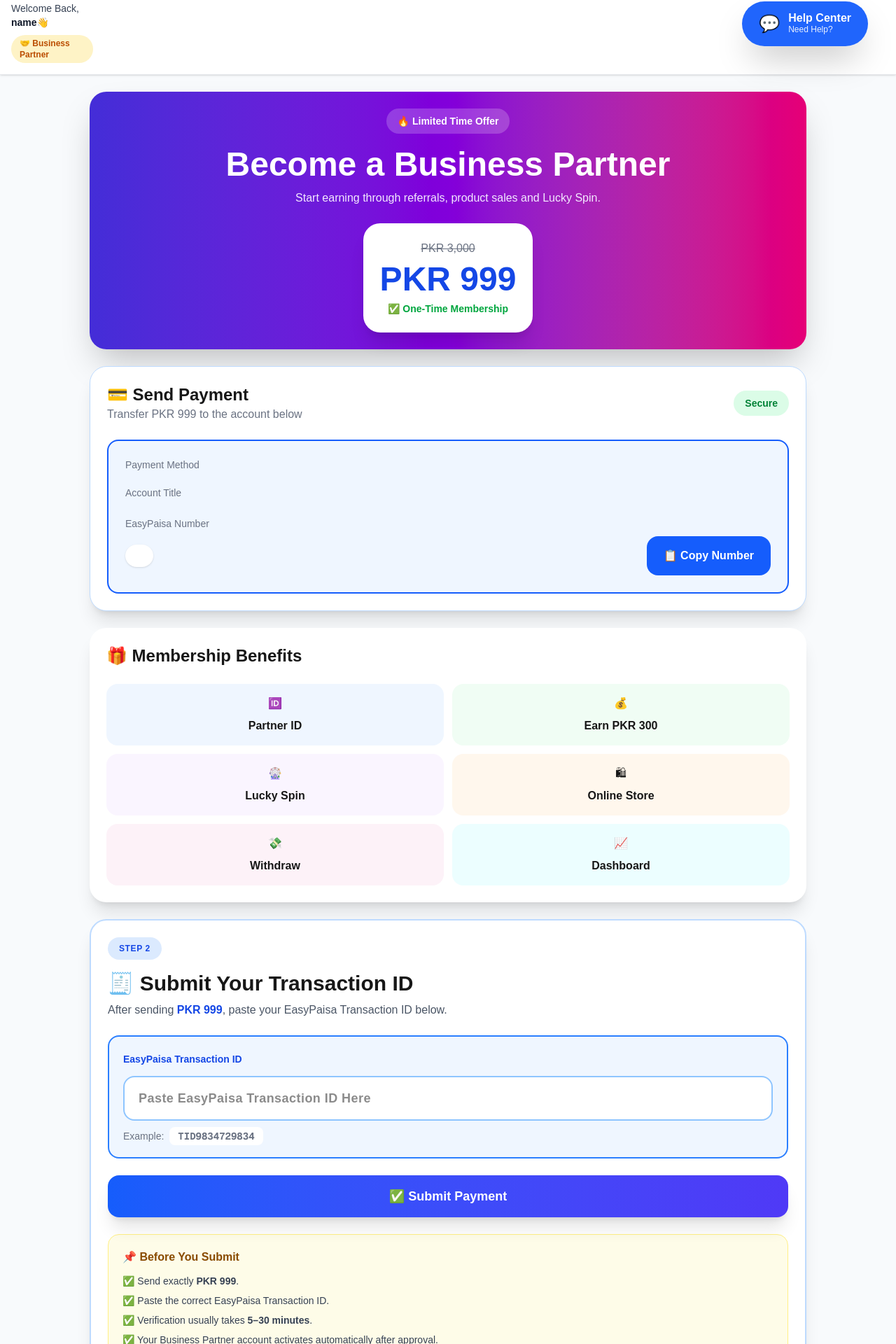
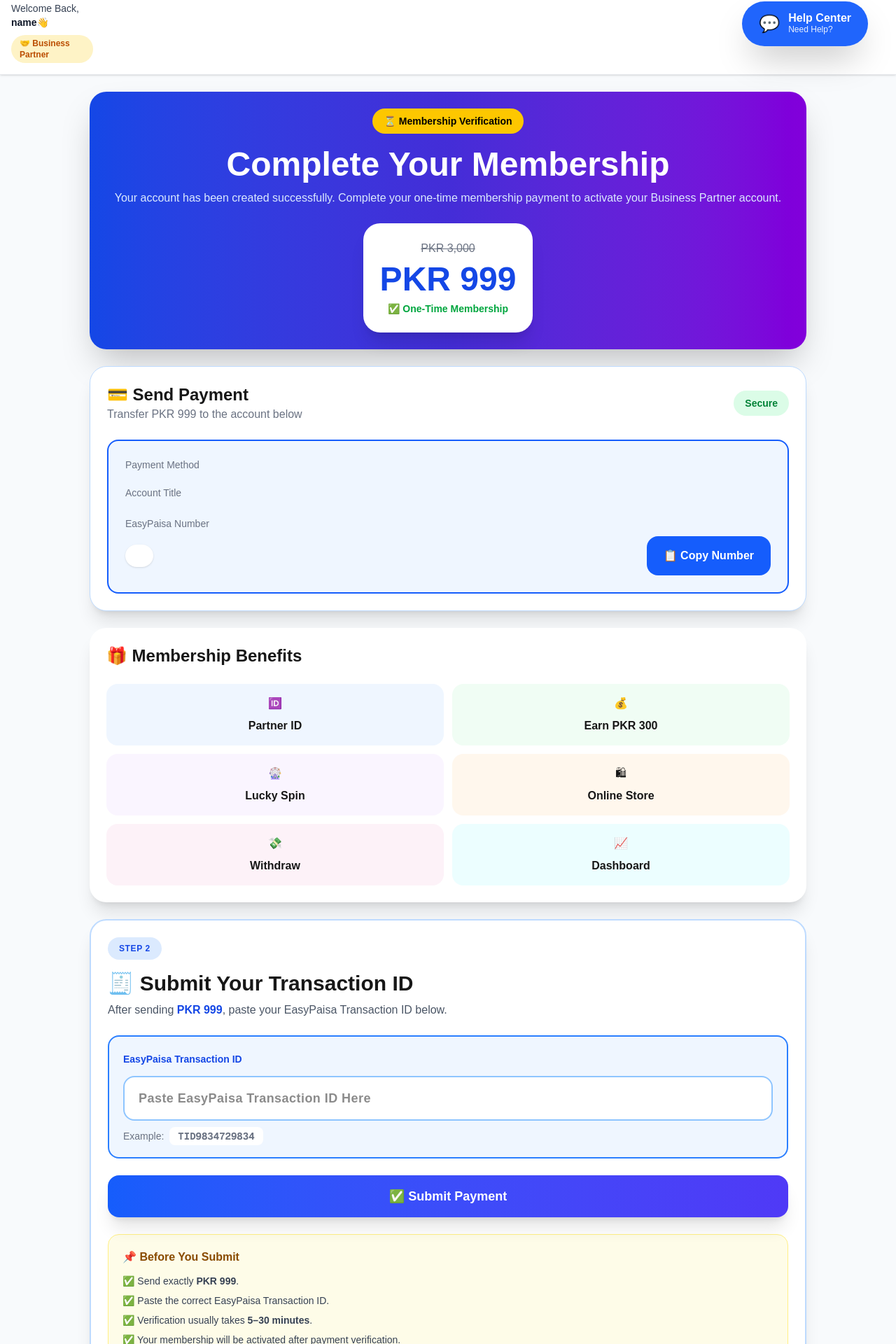
Before and after one commit to invite1earn2/kamyab-hub, a Next.js app: page /subscribe in a window 1280 px wide. Shown: the part 178-2098 px from the top of the page at 70% size. Built offline with nearby package versions, Linux system fonts and the light colour scheme; no server answers; the database is empty; sample sign-in values are in the browser's storage.

Commit message:
Improve membership subscription flow and pending verification experience

```diff
--- a/src/app/subscribe/page.js
+++ b/src/app/subscribe/page.js
@@ -243,23 +243,23 @@ return(
 
 <div className="mx-auto max-w-5xl">
 
-<div className="rounded-3xl bg-gradient-to-r from-indigo-700 via-purple-700 to-pink-600 p-6 text-center text-white shadow-2xl">
+<div className="rounded-3xl bg-gradient-to-r from-blue-700 via-indigo-700 to-purple-700 p-6 text-center text-white shadow-2xl">
 
-<div className="inline-flex rounded-full bg-white/20 px-4 py-2 text-sm font-bold">
+<div className="inline-flex rounded-full bg-yellow-400 px-4 py-2 text-sm font-bold text-black">
 
-🔥 Limited Time Offer
+⏳ Membership Verification
 
 </div>
 
 <h1 className="mt-5 text-3xl font-black md:text-5xl">
 
-Become a Business Partner
+Complete Your Membership
 
 </h1>
 
-<p className="mt-3 text-purple-100">
+<p className="mt-3 text-blue-100">
 
-Start earning through referrals, product sales and Lucky Spin.
+Your account has been created successfully. Complete your one-time membership payment to activate your Business Partner account.
 
 </p>
 
@@ -574,7 +574,7 @@ className="mt-6 w-full rounded-2xl bg-gradient-to-r from-blue-600 to-indigo-600
 
 <li>
 
-✅ Your Business Partner account activates automatically after approval.
+✅ Your membership will be activated after payment verification.
 
 </li>
 
```
